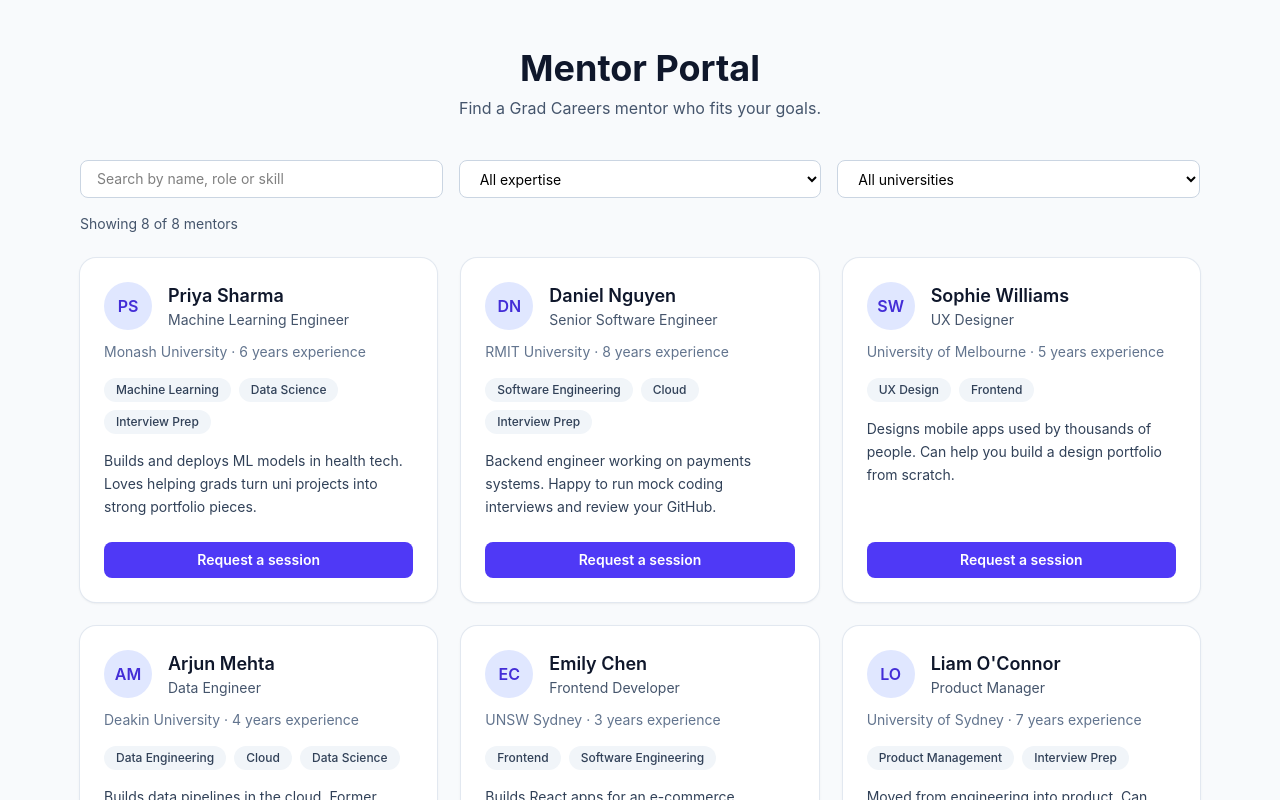
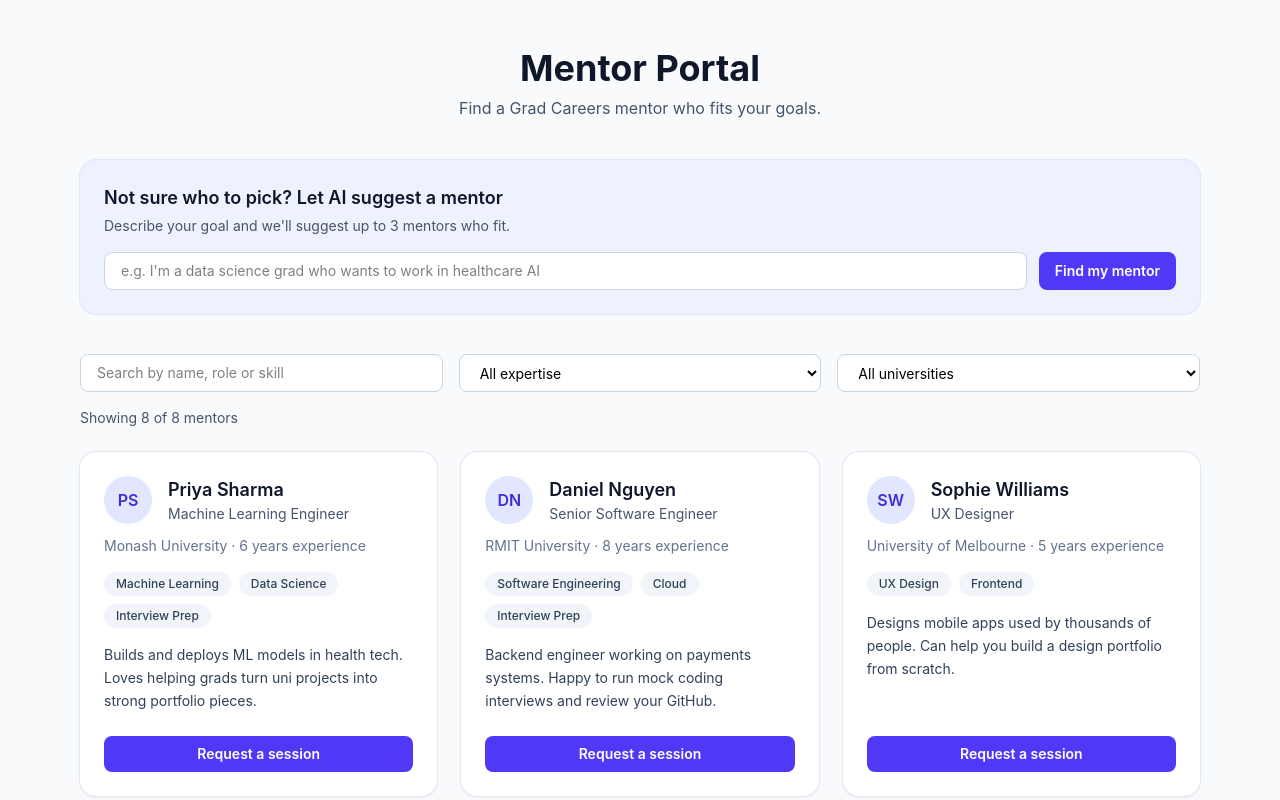
Before and after one commit to nehaanil79/mentor-portal, a React (Vite) app: page / in a window 1280 px wide. Shown: the top 800 px of the page. Built offline with nearby package versions, Linux system fonts and the light colour scheme.

Commit message:
Add AI mentor match box connected to /api/match

```diff
--- a/src/App.jsx
+++ b/src/App.jsx
@@ -4,6 +4,7 @@ import SearchBar from "./components/SearchBar"
 import FilterBar from "./components/FilterBar"
 import { mentors } from "./data/mentors"
 import BookingModal from "./components/BookingModal"
+import MentorMatch from "./components/MentorMatch"
 
 const expertiseOptions = [...new Set(mentors.flatMap((mentor) => mentor.expertise))].sort()
 const universityOptions = [...new Set(mentors.map((mentor) => mentor.university))].sort()
@@ -48,6 +49,7 @@ function App() {
           </p>
         </header>
 
+        <MentorMatch mentors={mentors} onRequest={setSelectedMentor} />
 
         <div className="mb-4 grid gap-4 sm:grid-cols-3">
           <SearchBar value={searchText} onChange={setSearchText} />
--- /dev/null
+++ b/src/components/MentorMatch.jsx
@@ -0,0 +1,123 @@
+import { useState } from "react"
+import { inputStyles } from "./inputStyles"
+
+function MentorMatch({ mentors, onRequest }) {
+  const [goal, setGoal] = useState("")
+  const [matches, setMatches] = useState([])
+  const [isLoading, setIsLoading] = useState(false)
+  const [error, setError] = useState("")
+
+  async function handleSubmit(event) {
+    event.preventDefault()
+
+    if (goal.trim().length < 10) {
+      setError("Please describe your goal in at least 10 characters.")
+      setMatches([])
+      return
+    }
+
+    setIsLoading(true)
+    setError("")
+    setMatches([])
+
+    try {
+      const response = await fetch("/api/match", {
+        method: "POST",
+        headers: { "Content-Type": "application/json" },
+        body: JSON.stringify({ goal }),
+      })
+      const data = await response.json()
+
+      if (!response.ok) {
+        setError(data.error || "Something went wrong. Please try again.")
+        return
+      }
+
+      setMatches(data.matches)
+    } catch {
+      setError("Couldn't reach the matching service. Please check your connection and try again.")
+    } finally {
+      setIsLoading(false)
+    }
+  }
+
+  return (
+    <section className="mb-10 rounded-2xl bg-indigo-50 p-6 ring-1 ring-indigo-100">
+      <h2 className="text-lg font-semibold text-slate-900">
+        Not sure who to pick? Let AI suggest a mentor
+      </h2>
+      <p className="mt-1 text-sm text-slate-600">
+        Describe your goal and we'll suggest up to 3 mentors who fit.
+      </p>
+
+      <form onSubmit={handleSubmit} className="mt-4 flex flex-col gap-3 sm:flex-row">
+        <label htmlFor="goal" className="sr-only">
+          Your goal
+        </label>
+        <input
+          id="goal"
+          type="text"
+          value={goal}
+          onChange={(event) => setGoal(event.target.value)}
+          maxLength={500}
+          placeholder="e.g. I'm a data science grad who wants to work in healthcare AI"
+          className={inputStyles}
+        />
+        <button
+          type="submit"
+          disabled={isLoading}
+          className="shrink-0 rounded-lg bg-indigo-600 px-4 py-2 text-sm font-semibold text-white hover:bg-indigo-700 disabled:cursor-not-allowed disabled:opacity-60"
+        >
+          {isLoading ? "Finding mentors..." : "Find my mentor"}
+        </button>
+      </form>
+
+      {error && (
+        <p role="alert" className="mt-3 text-sm text-red-600">
+          {error}
+        </p>
+      )}
+
+      {matches.length > 0 && (
+        <>
+          <ul className="mt-5 space-y-3">
+            {matches.map((match) => {
+              const mentor = mentors.find((item) => item.id === match.id)
+
+              if (!mentor) {
+                return null
+              }
+
+              return (
+                <li
+                  key={match.id}
+                  className="flex flex-col gap-3 rounded-xl bg-white p-4 ring-1 ring-slate-200 sm:flex-row sm:items-center sm:justify-between"
+                >
+                  <div>
+                    <p className="font-semibold text-slate-900">
+                      {mentor.name}{" "}
+                      <span className="font-normal text-slate-600">· {mentor.role}</span>
+                    </p>
+                    <p className="mt-1 text-sm text-slate-700">{match.reason}</p>
+                  </div>
+                  <button
+                    type="button"
+                    onClick={() => onRequest(mentor)}
+                    className="shrink-0 rounded-lg border border-indigo-600 px-3 py-1.5 text-sm font-semibold text-indigo-700 hover:bg-indigo-50"
+                  >
+                    Request a session
+                  </button>
+                </li>
+              )
+            })}
+          </ul>
+          <p className="mt-3 text-xs text-slate-500">
+            Suggestions are generated by AI and may not be perfect.
+          </p>
+        </>
+      )}
+    </section>
+  )
+}
+
+export default MentorMatch
```
